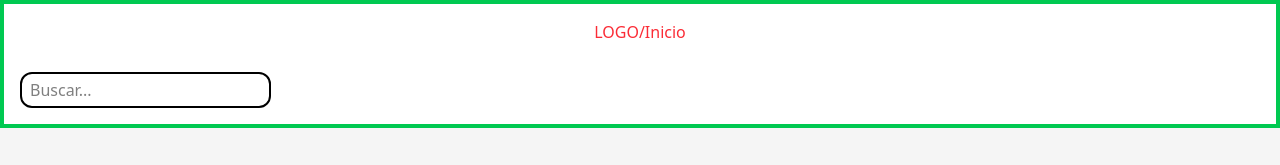
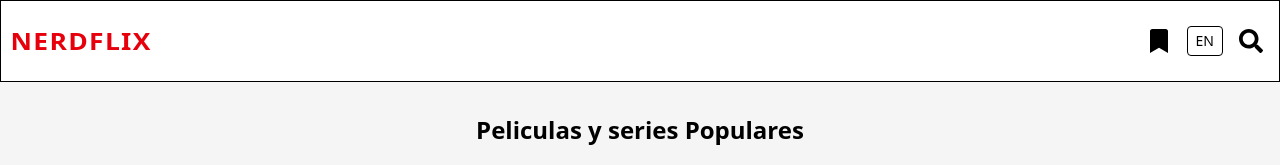
Before and after one commit to AilenFlores/Lookin, a React (Vite) app: page / in a window 1280 px wide. Shown: the top 165 px of the page. Built offline with nearby package versions, Linux system fonts and the light colour scheme; no server answers.

Commit message:
cabecera

```diff
--- a/src/Componentes/Cabecera/Cabecera.jsx
+++ b/src/Componentes/Cabecera/Cabecera.jsx
@@ -1,16 +1,21 @@
 import React from 'react';
+import { FaBookmark, FaSearch } from "react-icons/fa";
 
-const Cabecera = () => {
+const Cabecera =() => {
   return (
-    <div className="relative w-full h-32 border-blue-500 md:border-green-500 border-4">
-      <div className="text-red-500 p-4">
-        <a href="#home">LOGO/Inicio</a>
+    <header className="flex items-center justify-between px-4 py-6 border shadow bg-white">
+      {/* Logo */}
+      <div className="text-red-600 text-2xl font-bold tracking-wider" style={{ transform: "scaleX(1.1)" }}>
+        NERDFLIX
       </div>
-      <div className="absolute bottom-0 left-0 p-4">
-        <input type="text" placeholder="Buscar..." className="border-2 rounded-xl px-2 py-1"/>
+
+      {/* Iconos */}
+      <div className="flex items-center space-x-4">
+        <FaBookmark className="text-2xl cursor-pointer" />
+        <button className="px-2 py-1 border rounded text-sm">EN</button>
+        <FaSearch className="text-2xl cursor-pointer" />
       </div>
-    </div>
+    </header>
   );
-};
-
+}
 export default Cabecera;
```
